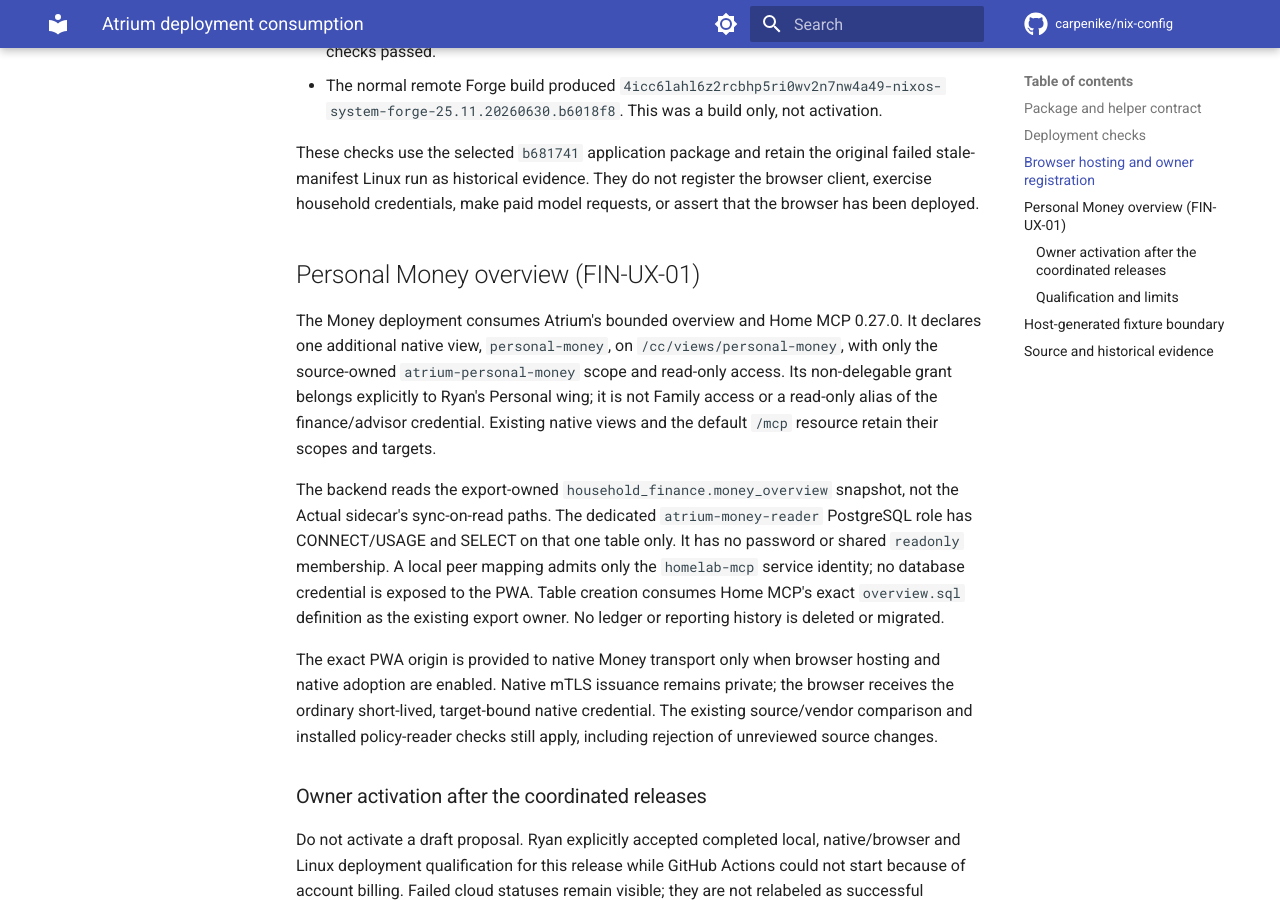
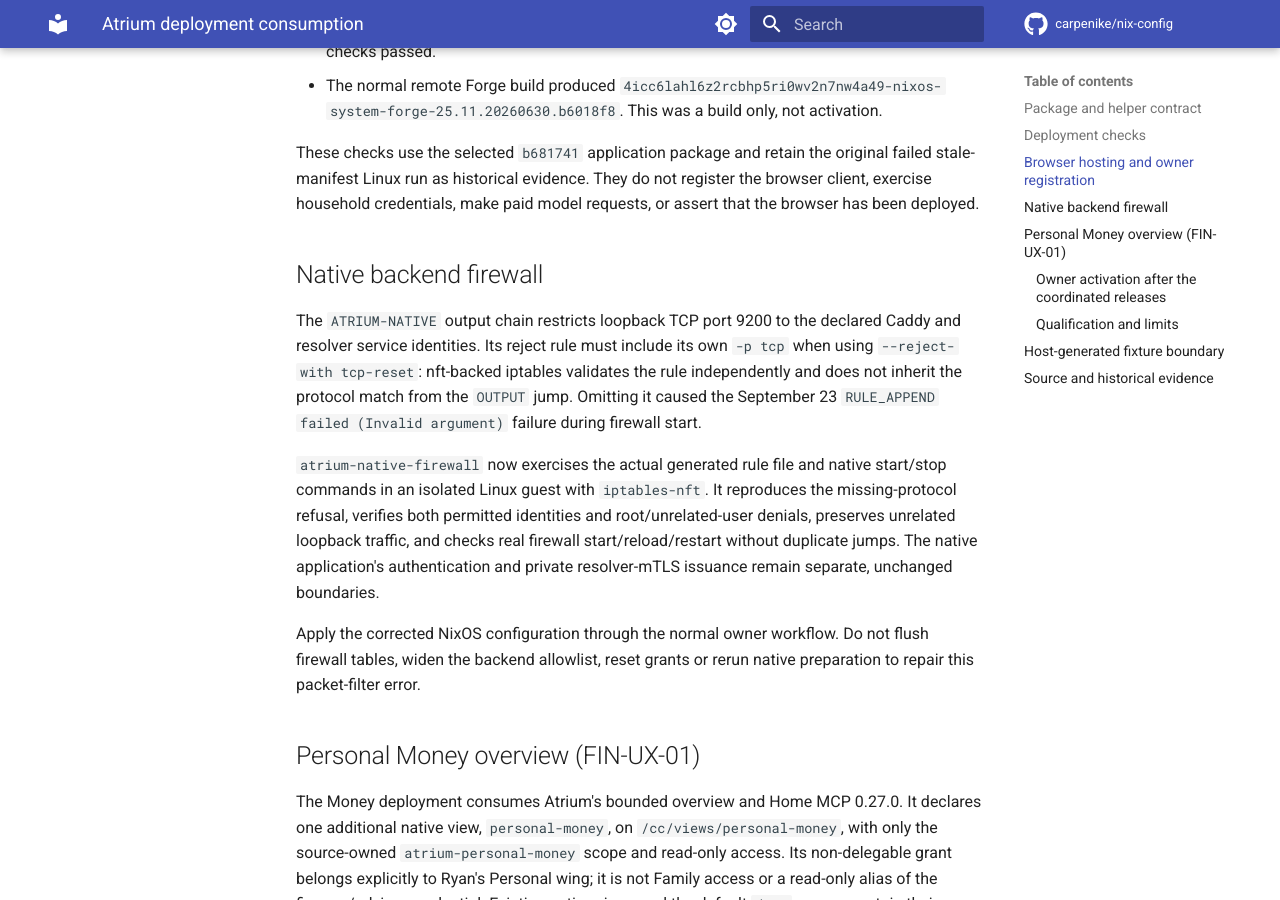
Before and after one commit to carpenike/nix-config, an MkDocs documentation site: the page built from docs/services/atrium-deployment.md, in a window 1280 px wide and 900 px high, scrolled down 5058 px. Built offline with MkDocs 1.6.1 and Material for MkDocs 9.7.7, drawn with Linux system fonts in a browser that asks for light colours; comment, search, counter and statistics services are not loaded.

Commit message:
fix(firewall): bind native TCP reset rejection to TCP
The nft-backed kernel validates the reject rule independently of the OUTPUT jump. Add its required explicit protocol match without changing permitted identities or destinations. Exercise the actual generated rules and service start/stop commands in a Linux guest, including the original EINVAL and real permit/deny/reload/restart cases.

Co-authored-by: Copilot <223556219+Copilot@users.noreply.github.com>
Copilot-Session: e69d7724-2617-4d5a-832a-fd60d9aebf5d

```diff
--- a/docs/services/atrium-deployment.md
+++ b/docs/services/atrium-deployment.md
@@ -214,6 +214,27 @@ original failed stale-manifest Linux run as historical evidence. They do not
 register the browser client, exercise household credentials, make paid model
 requests, or assert that the browser has been deployed.
 
+## Native backend firewall
+
+The `ATRIUM-NATIVE` output chain restricts loopback TCP port 9200 to the
+declared Caddy and resolver service identities. Its reject rule must include
+its own `-p tcp` when using `--reject-with tcp-reset`: nft-backed iptables
+validates the rule independently and does not inherit the protocol match from
+the `OUTPUT` jump. Omitting it caused the September 23 `RULE_APPEND failed
+(Invalid argument)` failure during firewall start.
+
+`atrium-native-firewall` now exercises the actual generated rule file and
+native start/stop commands in an isolated Linux guest with `iptables-nft`.
+It reproduces the missing-protocol refusal, verifies both permitted identities
+and root/unrelated-user denials, preserves unrelated loopback traffic, and
+checks real firewall start/reload/restart without duplicate jumps. The native
+application's authentication and private resolver-mTLS issuance remain
+separate, unchanged boundaries.
+
+Apply the corrected NixOS configuration through the normal owner workflow.
+Do not flush firewall tables, widen the backend allowlist, reset grants or
+rerun native preparation to repair this packet-filter error.
+
 ## Personal Money overview (FIN-UX-01)
 
 The Money deployment consumes Atrium's bounded overview and Home MCP 0.27.0.
```
Also changed, not shown: 4 other files.
